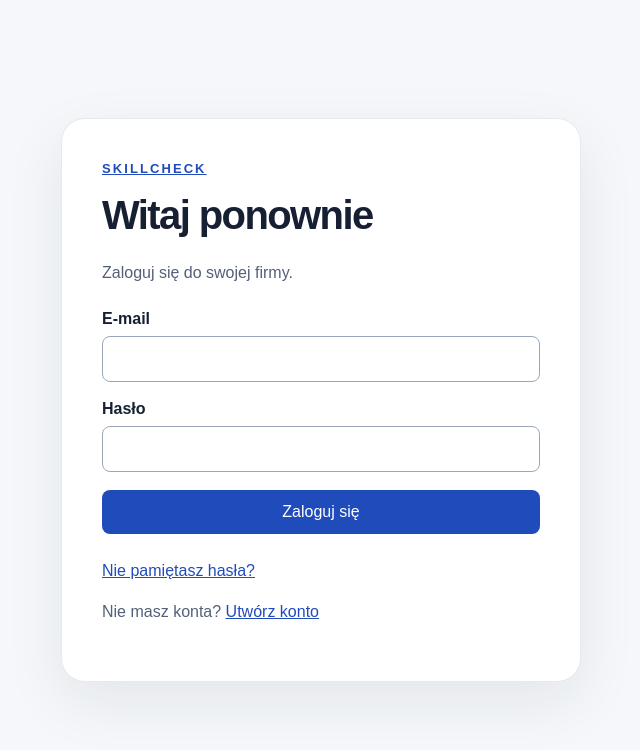
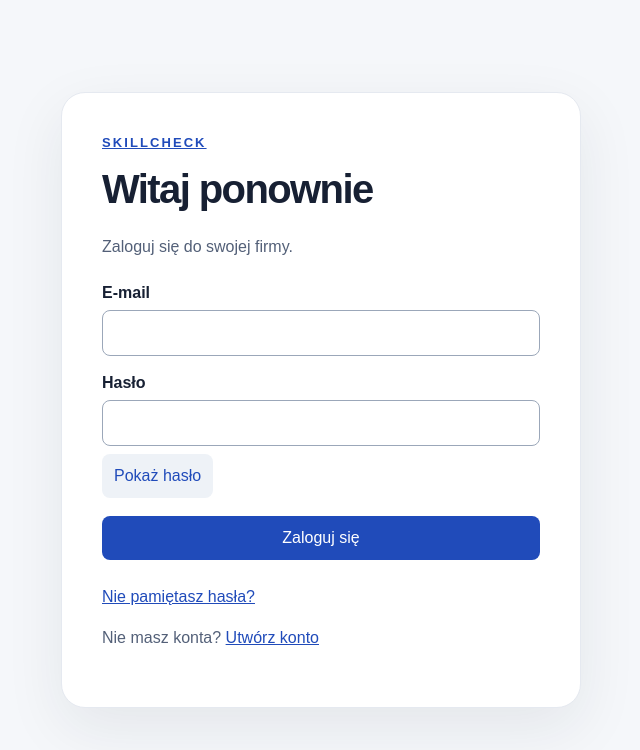
Before and after one commit to krzysztofsyska/skillcheck-core, a Next.js app: page /login in a window 1280 px wide. Shown: the top 750 px of the page, without its empty margins (319-959 px from the left). Built offline with nearby package versions, Linux system fonts and the light colour scheme.

Commit message:
fix: add login password visibility control and document auth errors

```diff
--- /dev/null
+++ b/app/components/login-password.tsx
@@ -0,0 +1,16 @@
+"use client";
+
+import { useState } from "react";
+
+export function LoginPassword() {
+  const [visible, setVisible] = useState(false);
+  return <div className="password-field">
+    <label htmlFor="login-password">Hasło</label>
+    <input id="login-password" name="password" type={visible ? "text" : "password"}
+      autoComplete="current-password" required maxLength={256} autoCapitalize="none" spellCheck={false} />
+    <button type="button" className="password-toggle" aria-controls="login-password"
+      aria-pressed={visible} onClick={() => setVisible(value => !value)}>
+      {visible ? "Ukryj hasło" : "Pokaż hasło"}
+    </button>
+  </div>;
+}
--- a/app/globals.css
+++ b/app/globals.css
@@ -5,3 +5,4 @@
 .workspace{display:block;padding:32px 20px}.workspace>section{margin:0 auto;max-width:1080px;width:100%;padding:40px}.workspace h1{font-size:clamp(30px,5vw,48px)}h2{margin-top:40px}textarea,select{width:100%;font:inherit;line-height:1.5;border:1px solid #9ba7b9;border-radius:8px;padding:12px;background:white}textarea{resize:vertical}small{font-weight:400;color:#536078}fieldset{border:1px solid #d7dfea;border-radius:12px;padding:24px;min-width:0}legend{font-weight:700}.field-grid{display:grid;grid-template-columns:repeat(2,minmax(0,1fr));gap:20px}.badge{display:inline-block;margin-left:16px;background:#eef2f7;padding:4px 10px;border-radius:20px;font-size:13px}summary{cursor:pointer;font-weight:700;padding:16px;background:#eef2f7;border-radius:8px}.companies li p{margin-bottom:0}textarea:focus-visible,select:focus-visible{outline:3px solid #eba91d;outline-offset:3px}@media(max-width:600px){.workspace>section{padding:24px}.field-grid{grid-template-columns:1fr}.actions{flex-wrap:wrap}fieldset{padding:16px}}
 
 .cv-text{white-space:pre-wrap;overflow-wrap:anywhere;font:inherit;line-height:1.6}input[type=checkbox]{width:auto;justify-self:start}article{border-top:1px solid #d7dfea;margin-top:32px;padding-top:16px}
+.password-field{display:grid;gap:8px}.password-toggle{justify-self:start;background:#eef2f7;color:#204bba;padding:8px 12px;min-height:44px}
--- a/app/login/page.tsx
+++ b/app/login/page.tsx
@@ -1,6 +1,7 @@
 import Link from "next/link";
 import { login } from "../auth/actions";
 import { SubmitButton } from "../components/submit-button";
+import { LoginPassword } from "../components/login-password";
 const messages: Record<string, string> = {
   invalid: "Podaj poprawny e-mail i hasło.",
   failed: "Nie udało się zalogować. Sprawdź dane i potwierdzenie adresu e-mail lub spróbuj ponownie za chwilę.",
@@ -14,7 +15,7 @@ export default async function Login({ searchParams }: { searchParams: Promise<{
     {message && messages[message] && <p role="status" className="notice">{messages[message]}</p>}
     <form action={login}>
       <label>E-mail<input name="email" type="email" autoComplete="email" required maxLength={254} /></label>
-      <label>Hasło<input name="password" type="password" autoComplete="current-password" required maxLength={256} /></label>
+      <LoginPassword />
       <SubmitButton>Zaloguj się</SubmitButton>
     </form><p><Link href="/forgot-password">Nie pamiętasz hasła?</Link></p><p>Nie masz konta? <Link href="/register">Utwórz konto</Link></p>
   </section></main>;
```
Also changed, not shown: 1 other file (tests, documents, lock files or other folders).
